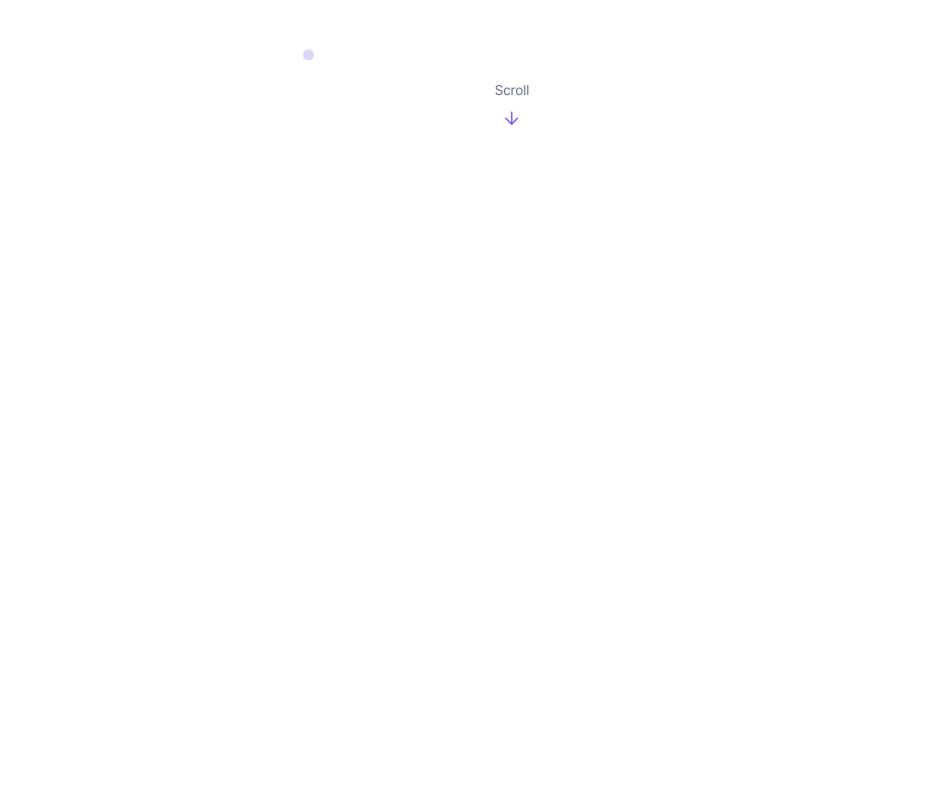
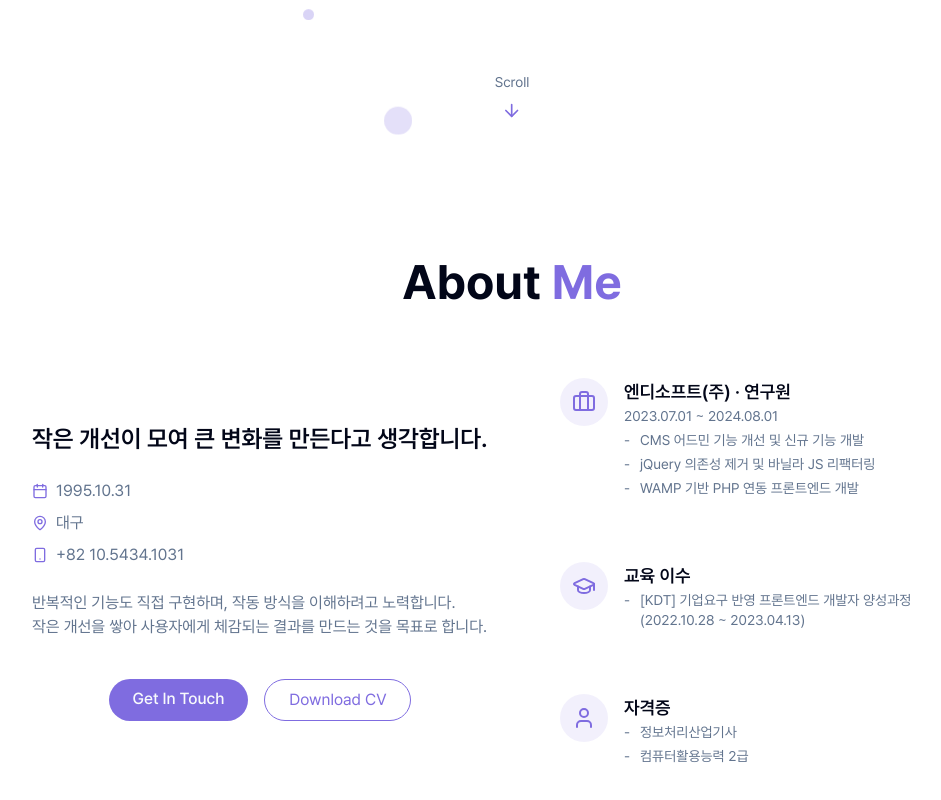
Before and after one commit to GangHyun95/portfolio, a Next.js app: page / in a window 1280 px wide. Shown: the part 638-1438 px from the top of the page, without its empty margins (128-1069 px from the left). Before the commit the page ends 800 px from the top, so only its background shows below. Built offline with nearby package versions, Linux system fonts and the light colour scheme.

Commit message:
feat: AboutSection UI 구현

```diff
--- a/src/app/components/section/AboutSection.tsx
+++ b/src/app/components/section/AboutSection.tsx
@@ -1,5 +1,111 @@
+import { Briefcase, Calendar, GraduationCap, MapPin, Smartphone, User } from 'lucide-react';
+
 export default function AboutSection() {
     return (
-        <section id='about'></section>
+        <section id='about' className='py-24 px-4 relative'>
+            <div className='container mx-auto max-w-5xl'>
+                <h2 className='text-3xl md:text-5xl font-bold mb-12 text-center'>About <span className='text-primary'>Me</span></h2>
+
+                <div className='grid grid-cols-1 md:grid-cols-2 gap-12 items-center'>
+                    <div className='space-y-6'>
+                        <h3 className='text-2xl font-semibold'>작은 개선이 모여 큰 변화를 만든다고 생각합니다.</h3>
+                        <ul className='text-muted-foreground space-y-2'>
+                            <li className='flex items-center gap-2'>
+                                <Calendar className='w-4 h-4 text-primary' />
+                                1995.10.31
+                            </li>
+                            <li className='flex items-center gap-2'>
+                                <MapPin className='w-4 h-4 text-primary' />
+                                대구
+                            </li>
+                            <li className='flex items-center gap-2'>
+                                <Smartphone className='w-4 h-4 text-primary' />
+                                +82 10.5434.1031
+                            </li>
+                        </ul>
+
+                        <p className='text-muted-foreground'>
+                            반복적인 기능도 직접 구현하며, 작동 방식을 이해하려고 노력합니다.<br/>
+                            작은 개선을 쌓아 사용자에게 체감되는 결과를 만드는 것을 목표로 합니다.
+                        </p>
+
+                        <div className='flex flex-col sm:flex-row gap-4 pt-4 justify-center'>
+                            <a href='#contact' className='cosmic-button'>Get In Touch</a>
+                            <a
+                                href=''
+                                className='px-6 py-2 rounded-full border border-primary text-primary hover:bg-primary/10 transition-colors duration-300'
+                            >
+                                Download CV
+                            </a>
+                        </div>
+                    </div>
+
+                    <div className='grid grid-cols-1 space-y-4'>
+                        <div className='p-6 transition-transform duration-300 hover:scale-[1.02] hover:shadow-lg'>
+                            <div className='flex items-start gap-4'>
+                                <div className='p-3 rounded-full bg-primary/10'>
+                                    <Briefcase className='h-6 w-6 text-primary' />
+                                </div>
+                                <div className='text-left'>
+                                    <h4 className='font-semibold text-lg'>
+                                        엔디소프트(주) · 연구원
+                                    </h4>
+                                    <p className='text-sm text-muted-foreground mb-1'>
+                                        2023.07.01 ~ 2024.08.01
+                                    </p>
+
+                                    <ul className='text-muted-foreground text-sm space-y-1'>
+                                        <li className='li-dash'>
+                                            CMS 어드민 기능 개선 및 신규 기능 개발
+                                        </li>
+                                        <li className='li-dash'>
+                                            jQuery 의존성 제거 및 바닐라 JS 리팩터링
+                                        </li>
+                                        <li className='li-dash'>
+                                            WAMP 기반 PHP 연동 프론트엔드 개발
+                                        </li>
+
+                                    </ul>
+                                </div>
+                            </div>
+                        </div>
+                        <div className='p-6 transition-transform duration-300 hover:scale-[1.02] hover:shadow-lg'>
+                            <div className='flex items-start gap-4'>
+                                <div className='p-3 rounded-full bg-primary/10'>
+                                    <GraduationCap className='h-6 w-6 text-primary' />
+                                </div>
+                                <div className='text-left'>
+                                    <h4 className='font-semibold text-lg'>교육 이수</h4>
+                                    <ul className='text-muted-foreground text-sm space-y-2'>
+                                        <li className='li-dash'>
+                                            [KDT] 기업요구 반영 프론트엔드 개발자 양성과정<br />
+                                            (2022.10.28 ~ 2023.04.13)
+                                        </li>
+                                    </ul>
+                                </div>
+                            </div>
+                        </div>
+                        <div className='p-6 transition-transform duration-300 hover:scale-[1.02] hover:shadow-lg'>
+                            <div className='flex items-start gap-4'>
+                                <div className='p-3 rounded-full bg-primary/10'>
+                                    <User className='h-6 w-6 text-primary' />
+                                </div>
+                                <div className='text-left'>
+                                    <h4 className='font-semibold text-lg'>자격증</h4>
+                                    <ul className='text-muted-foreground text-sm space-y-1'>
+                                        <li className='li-dash'>
+                                            정보처리산업기사
+                                        </li>
+                                        <li className='li-dash'>
+                                            컴퓨터활용능력 2급
+                                        </li>
+                                    </ul>
+                                </div>
+                            </div>
+                        </div>
+                    </div>
+                </div>
+            </div>
+        </section>
     );
 }
--- a/src/app/components/section/HeroSection.tsx
+++ b/src/app/components/section/HeroSection.tsx
@@ -3,11 +3,11 @@ import { ArrowDown } from 'lucide-react';
 export default function HeroSection() {
     return (
         <section id='hero' className='relative min-h-screen flex flex-col items-center justify-center px-4'>
-            <div className='container max-w-4xl mx-auto text-center z-10 font-bold'>
+            <div className='container max-w-5xl mx-auto text-center z-10 font-bold'>
                 <p className='text-lg animate-fade-in pb-4 md:pb-5 md:text-2xl'>안녕하세요. 프론트엔드 개발자</p>
                 <div className='text-5xl pb-4 md:pb-5 md:text-6xl'>
                     <span className='text-primary animate-fade-in-delay-1'>허강현</span>
-                    <span className='text-gradient ml-2 animate-fade-in-delay-2'>입니다.</span>
+                    <span className='ml-2 animate-fade-in-delay-2'>입니다.</span>
                 </div>
 
                 <div className='text-base text-muted-foreground max-w-3xl mx-auto animate-fade-in-delay-3 md:text-xl'>
--- a/src/app/styles/utilities.css
+++ b/src/app/styles/utilities.css
@@ -10,10 +10,20 @@
         max-width: 1400px;
     }
 }
+
 @layer utilities {
     .cosmic-button {
         @apply px-6 py-2 rounded-full bg-primary text-primary-foreground font-medium
             transition-all duration-300 hover:shadow-[0_0_10px_rgba(139,92,246,0.5)]
             hover:scale-105 active:scale-95;
     }
+
+    .li-dash {
+        @apply relative pl-4 list-none;
+    }
+
+    .li-dash::before {
+        content: '-';
+        @apply absolute left-0 text-muted-foreground;
+    }
 }
```
Also changed, not shown: src/app/styles/globals.css (+5 -5 lines), src/app/page.tsx (indentation only).
